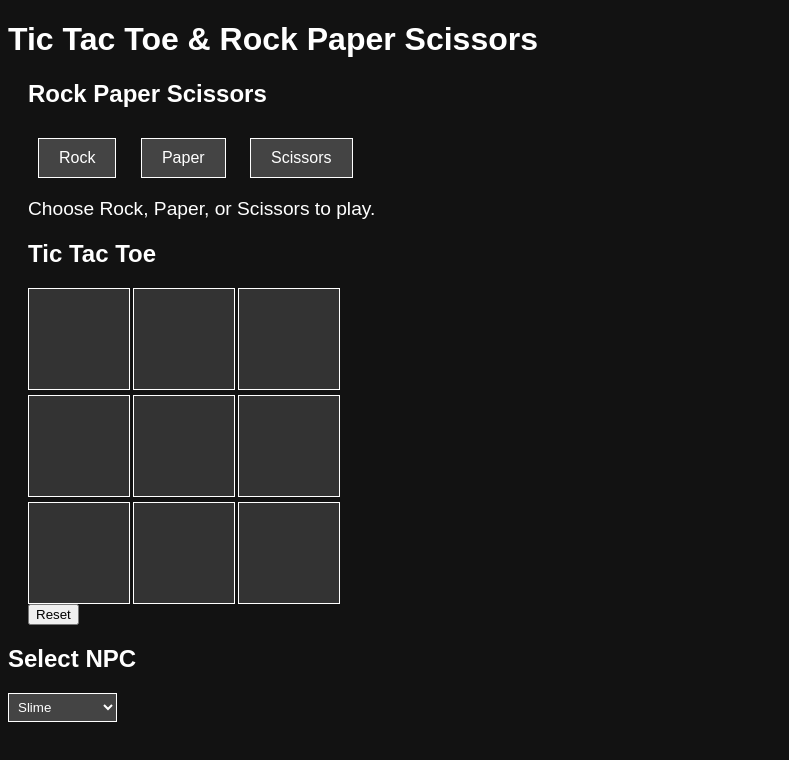
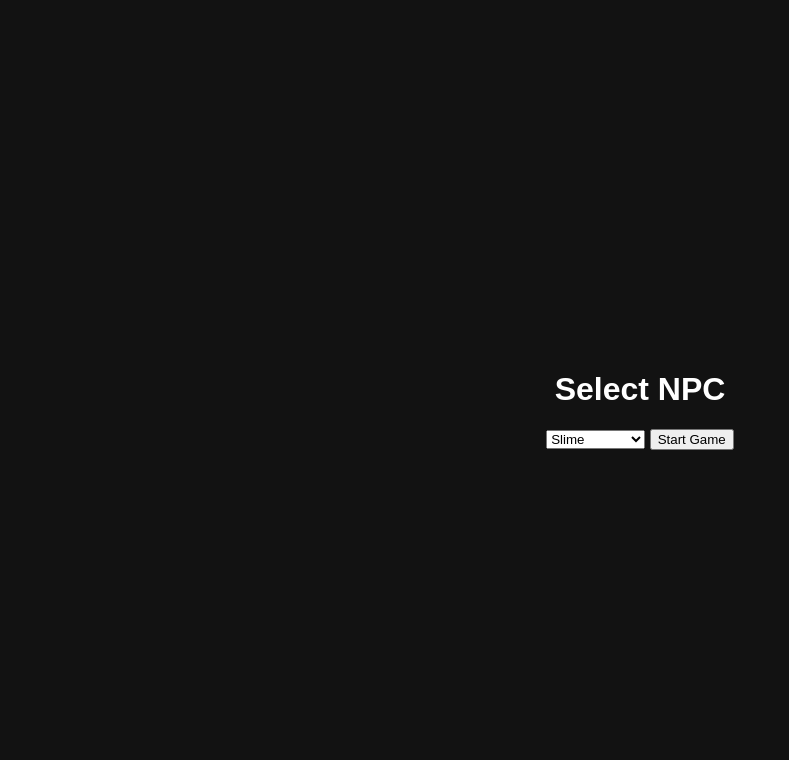
Before and after one commit to swrdfgd/RPST3, a plain HTML site: page index.html in a window 1280 px wide. Shown: the whole page, without its empty margins (0-789 px from the left). Drawn offline with Linux system fonts and the light colour scheme.

Commit message:
Add files via upload

```diff
--- a/index.html
+++ b/index.html
@@ -38,6 +38,23 @@
 	<link rel="stylesheet" href="style.css">
 </head>
 <body>
+
+   <div id="npc-selection">
+        <h1>Select NPC</h1>
+        <select id="npc-select">
+            <option value="slime">Slime</option>
+            <option value="budi">Budi</option>
+            <option value="cornelia">Cornelia</option>
+            <option value="edgar">Edgar</option>
+            <option value="midi">Midi</option>
+            <option value="scissor-lady">Scissor Lady</option>
+            <option value="paper-guy">Paper Guy</option>
+            <option value="bob-rock">Bob Rock</option>
+        </select>
+        <button onclick="startGame()">Start Game</button>
+    </div>
+
+<div id="game" style="display: none;">
     <h1>Tic Tac Toe & Rock Paper Scissors</h1>
     <div class="rock-paper-scissors">
         <h2>Rock Paper Scissors</h2>
@@ -55,20 +72,8 @@
         <div class="board" id="tic-tac-toe-board"></div>
         <button onclick="resetGame()">Reset</button>
     </div>
+</div>
 
-    <div>
-        <h2>Select NPC</h2>
-        <select id="npc-select">
-            <option value="slime">Slime</option>
-            <option value="budi">Budi</option>
-            <option value="cornelia">Cornelia</option>
-            <option value="edgar">Edgar</option>
-            <option value="midi">Midi</option>
-            <option value="scissor-lady">Scissor Lady</option>
-            <option value="paper-guy">Paper Guy</option>
-            <option value="bob-rock">Bob Rock</option>
-        </select>
-    </div>
 
     <script src="script.js"></script>
 </body>
--- a/script.js
+++ b/script.js
@@ -1,4 +1,11 @@
 // script.js
+
+function startGame() {
+    const npcSelect = document.getElementById('npc-select');
+    selectedNpc = npcSelect.value;
+    document.getElementById('npc-selection').style.display = 'none';
+    document.getElementById('game').style.display = 'block';
+}
 
 function shuffleArray(array) {
     for (let i = array.length - 1; i > 0; i--) {
@@ -131,8 +138,8 @@ function npcMove() {
         playerChoice(getNpcChoice());
         const strategy = npcs[selectedNpc].strategy;
         for (let i = 0; i < strategy.length; i++) {
+			console.log(strategy[i])
             if (executeNpcStrategy(strategy[i])) {
-				console.log(strategy[i])
                 break;
             }
         }
@@ -151,7 +158,7 @@ function executeNpcStrategy(strategy) {
             if (executeCounterStrategy()) return true;
             break;
         case 'beat':
-            availableMoves = ticTacToeCells.filter(cell => canOverwrite(cell.textContent,cell.classList));
+            availableMoves = [0,1,2,3,4,5,6,7,8].filter(index => canOverwrite(ticTacToeCells[index].textContent,ticTacToeCells[index].classList));
             break;
         case 'corner':
             availableMoves = [0, 2, 6, 8].filter(index => ticTacToeCells[index].textContent === '');
@@ -166,13 +173,13 @@ function executeNpcStrategy(strategy) {
             }
             break;
         case 'random':
-            availableMoves = ticTacToeCells.filter(cell => cell.textContent === '');
+            availableMoves = [0,1,2,3,4,5,6,7,8].filter(index => ticTacToeCells[index].textContent === '');
             break;
     }
 	console.log(availableMoves);
     if (availableMoves.length > 0) {
         const randomMove = availableMoves[Math.floor(Math.random() * availableMoves.length)];
-        makeMove(ticTacToeCells.indexOf(randomMove));
+        makeMove(randomMove);
         return true;
     }
     return false;
--- a/style.css
+++ b/style.css
@@ -1,75 +1,58 @@
 body {
+    font-family: Arial, sans-serif;
     background-color: #121212;
     color: #ffffff;
-    font-family: Arial, sans-serif;
+    display: flex;
+    justify-content: center;
+    align-items: center;
+    height: 100vh;
+    margin: 0;
+    flex-direction: column;
 }
 
-h1, h2 {
-    color: #ffffff;
-}
-
-.tic-tac-toe, .rock-paper-scissors {
-    margin: 20px;
+#npc-selection, #game {
+    text-align: center;
+    width: 100%;
+    max-width: 500px;
 }
 
 .board {
     display: grid;
     grid-template-columns: repeat(3, 100px);
     grid-gap: 5px;
+    margin: 20px auto;
 }
 
 .cell {
     width: 100px;
     height: 100px;
-    background: #333333;
-    color: #ffffff;
+    background: #333;
     display: flex;
     justify-content: center;
     align-items: center;
     font-size: 2em;
     cursor: pointer;
-    border: 1px solid #ffffff;
 }
 
 .cell.red {
-    background: #ff6347; /* Light Coral */
+    background: lightcoral;
 }
 
 .cell.blue {
-    background: #1e90ff; /* Dodger Blue */
-}
-
-.cell.disabled {
-    cursor: not-allowed;
+    background: lightblue;
 }
 
 .choices button {
     margin: 10px;
     padding: 10px 20px;
     font-size: 1em;
-    background-color: #444444;
+    background-color: #333;
     color: #ffffff;
-    border: 1px solid #ffffff;
+    border: 1px solid #555;
     cursor: pointer;
 }
 
-.choices button:hover {
-    background-color: #555555;
-}
-
-#rps-result, #command-action {
-    margin-top: 10px;
-    font-size: 1.2em;
-}
-
-button:disabled {
-    background-color: #555555;
+.choices button:disabled {
+    background-color: #555;
     cursor: not-allowed;
 }
-
-select {
-    background-color: #444444;
-    color: #ffffff;
-    border: 1px solid #ffffff;
-    padding: 5px;
-}
```
